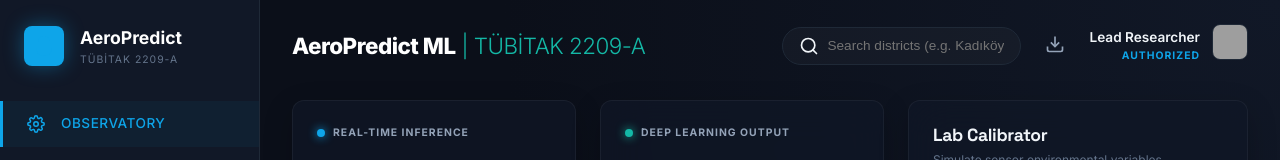
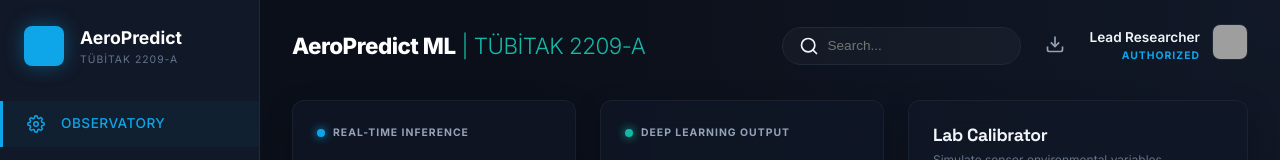
Before and after one commit to OykuCngz/Air-Quality-Analysis-TUBITAK, a website: page web/index.html in a window 1280 px wide. Shown: the top 160 px of the page. Drawn offline with nearby package versions, Linux system fonts and the light colour scheme; no server answers; grey boxes are pictures that could not be loaded.

Commit message:
style(ui): shorten search bar placeholder text to prevent truncation

```diff
--- a/web/index.html
+++ b/web/index.html
@@ -64,7 +64,7 @@
                     <circle cx="11" cy="11" r="8"></circle>
                     <line x1="21" y1="21" x2="16.65" y2="16.65"></line>
                 </svg>
-                <input type="text" id="stationSearch" placeholder="Search districts (e.g. Kadıköy, Bakırköy)...">
+                <input type="text" id="stationSearch" placeholder="Search...">
             </div>
             <button class="icon-nav-btn" id="exportBtn" title="Export Dashboard PDF">
                 <svg width="20" height="20" viewBox="0 0 24 24" fill="none" stroke="currentColor" stroke-width="2"><path d="M21 15v4a2 2 0 0 1-2 2H5a2 2 0 0 1-2-2v-4"/><polyline points="7 10 12 15 17 10"/><line x1="12" y1="15" x2="12" y2="3"/></svg>
```
